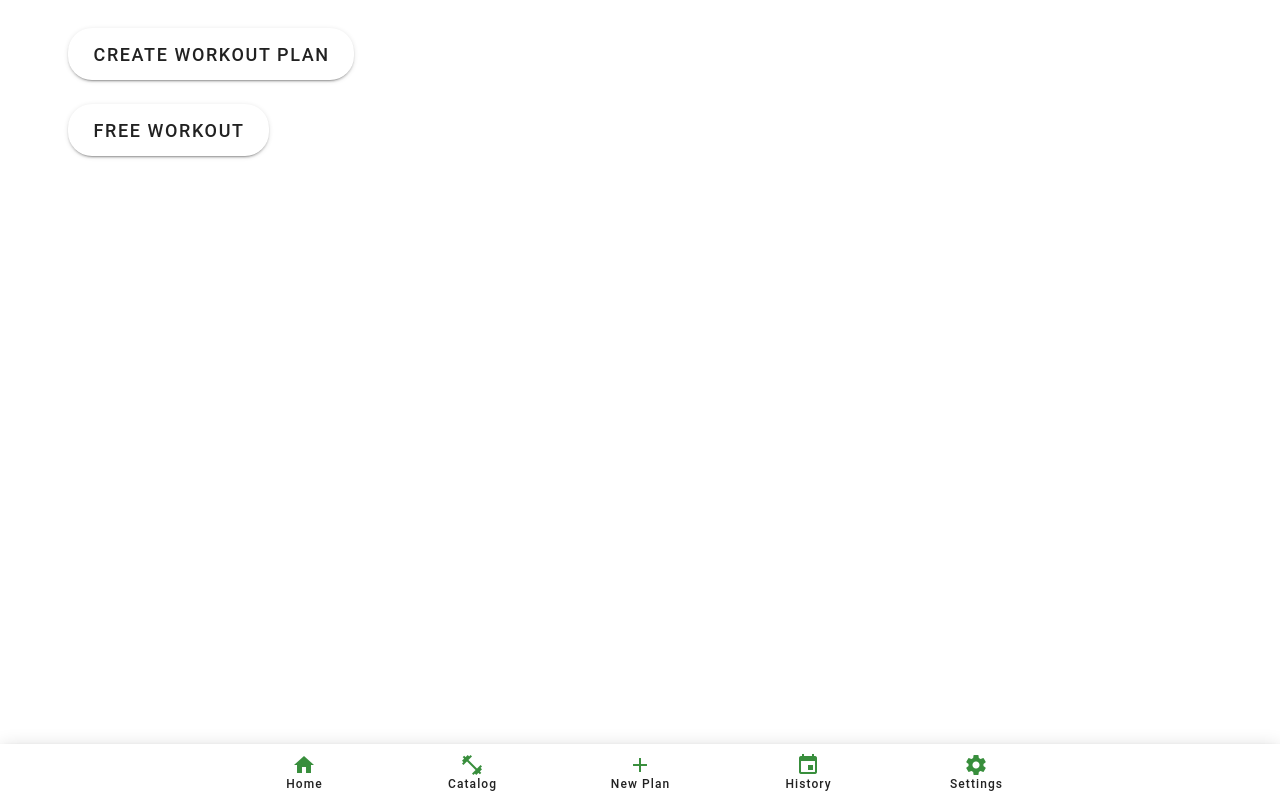
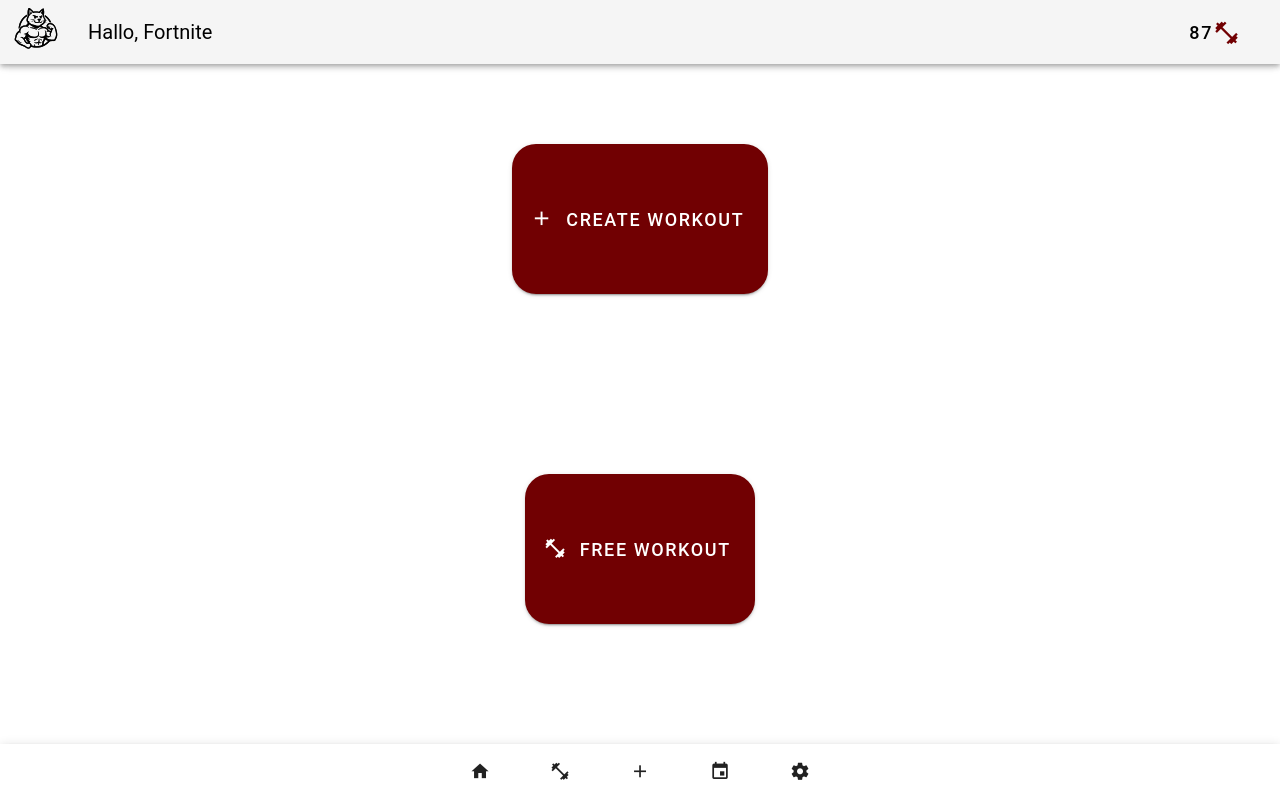
Before and after one commit to KlaraOppenheimerSchule/Bofrostbuben, a Vue app in the folder frontend/: page /StartWorkoutView in a window 1280 px wide. Built offline with nearby package versions, Linux system fonts and the light colour scheme; a small style sheet from the web is missing; the HTML template or start-up script is replaced by a standard one.

Commit message:
feat(changed styling to vuetify components)

```diff
--- a/frontend/src/App.vue
+++ b/frontend/src/App.vue
@@ -4,10 +4,9 @@ import NavigationBar from './components/NavigationBar.vue'
 
 <template>
 <v-app>
-  <v-container class="align-center justify-center">
+  <NavigationBar/>
   <RouterView />
-  <NavigationBar/>
-  </v-container>
+
 </v-app>
 
 </template>
--- a/frontend/src/components/GreetingBar.vue
+++ b/frontend/src/components/GreetingBar.vue
@@ -4,20 +4,21 @@ import StreakTracker from './StreakTracker.vue'
 
 const names = ['Benjamin Nethanyahu', 'Charlie', 'Fortnite', 'SixSeven']
 const UserName = ref(names[Math.floor(Math.random() * names.length)])
-
 </script>
 
 <template>
-      <v-card
-        density="compact"
-        prepend-avatar="/assets/icons/muskelkater.svg"
-        :title="`Hallo, ${UserName}!`"
-        variant="text"
-        border
-      >
-      <StreakTracker/>
-      </v-card>
+  <v-app-bar color="grey-lighten-4">
+
+    <template v-slot:prepend>
+      <v-img :width="64"
+        src="/assets/icons/muskelkater.svg">
+      </v-img>
+    </template>
+    <v-app-bar-title>Hallo, {{UserName}}</v-app-bar-title>
+    <template v-slot:append>
+        <StreakTracker />
+    </template>
+  </v-app-bar>
 </template>
 
-<style scoped>
-</style>
+<style scoped></style>
--- a/frontend/src/components/NavigationBar.vue
+++ b/frontend/src/components/NavigationBar.vue
@@ -3,113 +3,18 @@ import { store } from '@/stores/color_store'
 </script>
 
 <template>
-  <v-bottom-navigation :elevation="6"grow>
-  <v-btn rounded="xl"
-  value="HomeView"
-  :to="'/HomeView'"
-  >
-    <v-icon
-      color="green-darken-2"
-      icon="mdi-home"
-      size="large"
-    ></v-icon>
 
-    <span>Home</span>
-  </v-btn>
 
-  <v-btn
-  value="ExerciseCatalogView"
-  :to="'/ExerciseCatalogueView'">
-    <v-icon
-      color="green-darken-2"
-      icon="mdi-dumbbell"
-      size="large"
-    ></v-icon>
+<v-bottom-navigation>
+      <v-btn icon="mdi-home" color="primary" flat :to="'/HomeView'"></v-btn>
+      <v-btn icon="mdi-dumbbell" color="primary" flat :to="'/ExerciseCatalogueView'"></v-btn>
+      <v-btn icon="mdi-plus" color="primary" flat :to="'/CreatePlanView'"></v-btn>
+      <v-btn icon="mdi-calendar" color="primary" flat :to="'/HistoryView'"></v-btn>
+      <v-btn icon="mdi-cog" color="primary" flat :to="'/SettingsView'"></v-btn>
+</v-bottom-navigation>
 
-    <span>Catalog</span>
-  </v-btn>
-
-  <v-btn
-  value="CreatePlanView"
-  :to="'/CreatePlanView'">
-    <v-icon
-      color="green-darken-2"
-      icon="mdi-plus"
-      size="large"
-    ></v-icon>
-
-    <span>New Plan</span>
-  </v-btn>
-
-  <v-btn value="HistoryView"
-  :to="'/HistoryView'">
-    <v-icon
-      color="green-darken-2"
-      icon="mdi-calendar"
-      size="large"
-    ></v-icon>
-
-    <span>History</span>
-  </v-btn>
-
-  <v-btn value="SettingsView"
-  :to="'/SettingsView'">
-    <v-icon
-      color="green-darken-2"
-      icon="mdi-cog"
-      size="large"
-    ></v-icon>
-
-    <span>Settings</span>
-  </v-btn>
-</v-bottom-navigation>
 </template>
 
 <style scoped>
-.bottom-nav {
-  position: fixed;
-  bottom: 0.75rem;
-  left: 50%;
-  transform: translateX(-50%);
-  padding: 0.625rem;
-  display: flex;
-  justify-content: center;
-  gap: 0.75rem;
-  border-radius: 2.5rem;
-  width: max-content;
-}
 
-.nav-btn {
-  width: 3.125rem;
-  height: 3.125rem;
-  border-radius: 50%;
-  border: none;
-  background: rgba(255, 255, 255, 0.1);
-  display: flex;
-  justify-content: center;
-  align-items: center;
-  transition: 0.2s;
-}
-
-.nav-btn.active {
-  background: white;
-}
-
-.nav-icon {
-  width: 1.5rem;
-  height: 1.5rem;
-  filter: brightness(0) invert(1);
-}
-
-.nav-btn:hover {
-  background-color: RGBA(255, 255, 255, 0.2);
-}
-
-.nav-btn.active .nav-icon {
-  filter: v-bind('store.svgMainAppColorFilter');
-}
-
-.nav-btn.active:hover {
-  background-color: white;
-}
 </style>
--- a/frontend/src/components/StreakTracker.vue
+++ b/frontend/src/components/StreakTracker.vue
@@ -11,12 +11,12 @@ const randomNumber = ref(getRandomInt(100))
 <template>
   <v-col cols="auto">
         <v-btn
-        size="large"
+        size="x-large"
         rounded="xl"
         :to="'/historyView'">
         {{ randomNumber }}
         <v-icon
-          color="green-darken-2"
+          color="primary"
           icon="mdi-dumbbell"
           size="large"
         >
--- a/frontend/src/components/buttons/CreateWorkoutPlanButton.vue
+++ b/frontend/src/components/buttons/CreateWorkoutPlanButton.vue
@@ -1,18 +1,9 @@
 <script setup lang="ts">
+import { store } from '@/stores/color_store'
 </script>
 
+
 <template>
-   <v-col cols="auto">
-        <v-btn
-        size="x-large"
-        rounded="xl"
-        :to="'/createPlanView'">
-
-        Create Workout Plan
-
-        </v-btn>
-</v-col>
+  <v-btn lass="stack-gap" size="x-large" rounded="xl" min-height="150" min-width="150" color="primary"
+    prepend-icon="mdi-plus" :to="'/createPlanView'">Create Workout</v-btn>
 </template>
-
-<style scoped>
-</style>
--- a/frontend/src/components/buttons/StartFreeWorkoutButton.vue
+++ b/frontend/src/components/buttons/StartFreeWorkoutButton.vue
@@ -1,26 +1,9 @@
 <script setup lang="ts">
+import { store } from '@/stores/color_store'
 </script>
 
+
 <template>
-  <v-col cols="auto">
-        <v-btn
-        size="x-large"
-        rounded="xl"
-        :to="'/StartFreeWorkoutView'"> Free Workout
-
-        </v-btn>
-  </v-col>
+  <v-btn lass="stack-gap" size="x-large" rounded="xl" min-height="150" min-width="150" color="primary"
+    prepend-icon="mdi-dumbbell" :to="'/createPlanView'">Free Workout</v-btn>
 </template>
-
-<style scoped>
-.start_workout-btn::before {
-  content: '';
-  display: block;
-  width: 0;
-  height: 0;
-  border-top: 2rem solid transparent;
-  border-bottom: 2rem solid transparent;
-  border-left: 3rem solid white;
-  margin-bottom: 0.8rem;
-}
-</style>
--- a/frontend/src/components/buttons/StartWorkoutButton.vue
+++ b/frontend/src/components/buttons/StartWorkoutButton.vue
@@ -2,14 +2,8 @@
 </script>
 
 <template>
-  <v-col cols="auto">
-        <v-btn
-        size="x-large"
-        rounded="xl"
-        :to="'/startWorkoutView'">Start Workout
-
-        </v-btn>
-  </v-col>
+  <v-btn lass="stack-gap" size="x-large" rounded="xl" min-height="200" min-width="200" color="primary"
+    prepend-icon="mdi-play" :to="'/startWorkoutView'">Start Workout</v-btn>
 </template>
 
 <style scoped>
--- a/frontend/src/main.ts
+++ b/frontend/src/main.ts
@@ -17,7 +17,23 @@ const vuetify = createVuetify({
   icons: {
     defaultSet: 'mdi', // use mdi as the default icon set
   },
+    theme: {
+    defaultTheme: 'appTheme',
+    themes: {
+      appTheme: {
+        colors: {
+          primary: '#710002',   // Change this
+          secondary: '#710002',
+          success: '#4CAF50',
+          info: '#2196F3',
+          warning: '#FB8C00',
+          error: '#FF5252',
+        },
+      },
+    },
+  },
 })
+
 
 const app = createApp(App)
 
--- a/frontend/src/views/HomeView.vue
+++ b/frontend/src/views/HomeView.vue
@@ -4,6 +4,15 @@ import GreetingBar from '../components/GreetingBar.vue'
 </script>
 
 <template>
+
   <GreetingBar/>
-  <StartWorkoutButton/>
+  <v-main>
+    <v-container class="d-flex flex-column align-center justify-center" style="height: 80vh;">
+  <StartWorkoutButton align-center/>
+    </v-container>
+  </v-main>
+
+
+
+
 </template>
--- a/frontend/src/views/StartWorkoutView.vue
+++ b/frontend/src/views/StartWorkoutView.vue
@@ -3,6 +3,7 @@ import { ref } from 'vue'
 import CreateWorkoutPlanButton from '@/components/buttons/CreateWorkoutPlanButton.vue';
 import FreeWorkoutButton from '@/components/buttons/StartFreeWorkoutButton.vue';
 import ShowWorkoutPlanButton from '@/components/buttons/ShowWorkoutPlanButton.vue';
+import GreetingBar from '@/components/GreetingBar.vue';
 
 //This is a conditional const; if it is true the CreateWorkoutPlanButton is displayed, otherwise the ShowWorkoutPlanButton
 const showCreatePlan = ref(true)
@@ -10,9 +11,18 @@ const showCreatePlan = ref(true)
 </script>
 
 <template>
-  <CreateWorkoutPlanButton v-if="showCreatePlan" />
 
-  <ShowWorkoutPlanButton v-else />
+  <v-main>
+    <GreetingBar/>
+    <v-container class="d-flex justify-center flex-column align-center"  style="height: 80vh; padding:5rem; gap:1rem;">
+      <CreateWorkoutPlanButton v-if="showCreatePlan" align-center/>
 
-  <FreeWorkoutButton />
+      <ShowWorkoutPlanButton v-else />
+
+      <v-spacer height="20"></v-spacer>
+
+      <FreeWorkoutButton align-center/>
+    </v-container>
+  </v-main>
+
 </template>
```
Also changed, not shown: 1 other file (tests, documents, lock files or other folders).
